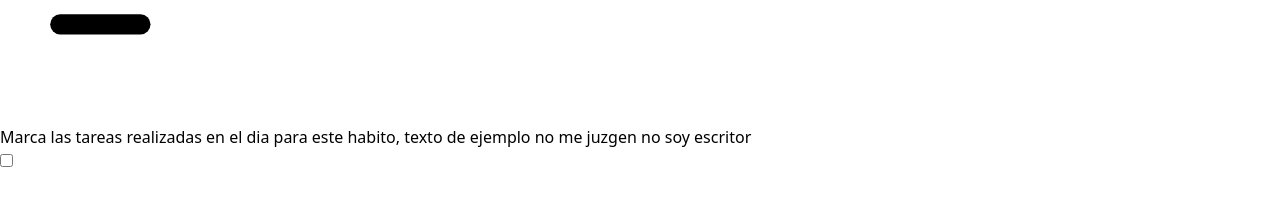
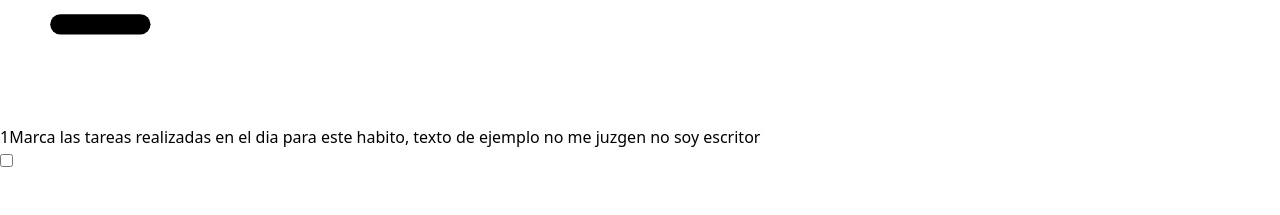
Before and after one commit to TODOPORAPROBAR/cliente-renovado, a React (Vite) app: page /habitos in a window 1280 px wide. Shown: the part 8940-9155 px from the top of the page. Built offline with nearby package versions, Linux system fonts and the light colour scheme; what @material-tailwind/react would draw is missing.

Commit message:
arreglos en la lista de tareas

```diff
--- a/src/pages/Habitos/components/HabitAccordion.jsx
+++ b/src/pages/Habitos/components/HabitAccordion.jsx
@@ -1,15 +1,23 @@
-import React, { useState } from 'react'
+import React, { useState, useEffect } from 'react'
 import { Accordion, AccordionBody, AccordionHeader, Checkbox } from '@material-tailwind/react'
 import getRandomId from '@/helpers/getRandomId'
 
 
-const HabitAccordion = ({ indexHabit, title, description, tasks: listTasks, onClickTask }) => {
+const HabitAccordion = ({ indexHabit, data, onClickTask }) => {
+  const { title, description } = data
   const [open, setOpen] = useState(true)
-  const [tasks, setTasks] = useState(listTasks)
+  const [tasks, setTasks] = useState(data.tasks)
 
   const handleCheckTask = (index) => {
-    onClickTask(indexHabit, index)
+    const list = [...tasks]
+    list[index].checked = !list[index].checked
+    setTasks(list)
   }
+
+  useEffect(() => {
+    onClickTask(indexHabit, tasks)
+  }, [tasks])
+
 
   return (
     <Accordion open={open}>
@@ -25,7 +33,8 @@ const HabitAccordion = ({ indexHabit, title, description, tasks: listTasks, onCl
                 <div key={'task-check-' + getRandomId(4)}>
                   <Checkbox
                     id={"task-check-" + getRandomId(4)}
-                    label={task.description} value={task.checked}
+                    label={task.description}
+                    checked={task.checked}
                     onChange={() => handleCheckTask(index)}
                   />
                 </div>
--- a/src/pages/Habitos/data/index.js
+++ b/src/pages/Habitos/data/index.js
@@ -8,17 +8,17 @@ const templateTasks = [
 export const templateHabits = [
   {
     title: 'Habitos para dormir mejor',
-    description: "Marca las tareas realizadas en el dia para este habito, texto de ejemplo no me juzgen no soy escritor",
-    tasks: templateTasks
+    description: "1Marca las tareas realizadas en el dia para este habito, texto de ejemplo no me juzgen no soy escritor",
+    tasks: JSON.parse(JSON.stringify(templateTasks))
   },
   {
-    title: 'Habitos para dormir mejor',
-    description: "Marca las tareas realizadas en el dia para este habito, texto de ejemplo no me juzgen no soy escritor",
-    tasks: templateTasks
+    title: 'Habitos para dormir mejor2',
+    description: "2Marca las tareas realizadas en el dia para este habito, texto de ejemplo no me juzgen no soy escritor",
+    tasks: JSON.parse(JSON.stringify(templateTasks))
   },
   {
-    title: 'Habitos para dormir mejor',
-    description: "Marca las tareas realizadas en el dia para este habito, texto de ejemplo no me juzgen no soy escritor",
-    tasks: templateTasks
+    title: 'Habitos para dormir mejor3',
+    description: "3Marca las tareas realizadas en el dia para este habito, texto de ejemplo no me juzgen no soy escritor",
+    tasks: JSON.parse(JSON.stringify(templateTasks))
   },
 ]
--- a/src/pages/Habitos/index.jsx
+++ b/src/pages/Habitos/index.jsx
@@ -1,36 +1,35 @@
-import React, { useState } from 'react'
-import { Avatar, Typography, Button } from "@material-tailwind/react";
+import React, { useEffect, useState } from 'react'
+import { Avatar, Button } from "@material-tailwind/react";
 import CountsLayout from './layouts/CountsLayout';
 import HabitAccordion from './components/HabitAccordion';
 import { templateHabits } from './data';
 
 const Habitos = () => {
   const [habits, setHabits] = useState(templateHabits)
-  const [info, setInfo] = useState({
-    complete: 0,
-    incomplete: 0
-  })
+  const [info, setInfo] = useState({ complete: 0, incomplete: 0 })
 
-  const handleCheckHabitTask = (habitIndex, taskIndex) => {
-    setHabits(prev => {
-      const value = prev[habitIndex].tasks[taskIndex].checked
-      prev[habitIndex].tasks[taskIndex].checked = !value
-      return prev
-    })
-    // handleUpdate()
+  const handleUpdateHabits = (index, tasks) => {
+    const listHabits = [...habits]
+    listHabits[index].tasks = tasks
+    setHabits(listHabits)
   }
 
   const handleUpdate = () => {
     let complete = 0
     let incomplete = 0
     habits.forEach(
-      habit => {
-        complete += habit.tasks.filter(task => task.checked).length
-        incomplete += habit.tasks.length - complete
+      ({ tasks }) => {
+        const checkeds = tasks.filter(task => task.checked).length
+        complete += checkeds
+        incomplete = incomplete + (tasks.length - checkeds)
       }
     )
     setInfo({ complete, incomplete })
   }
+
+  useEffect(() => {
+    handleUpdate()
+  }, [habits])
 
   return (
     <>
@@ -56,7 +55,6 @@ const Habitos = () => {
                   </div>
                 </div>
                 <div className="mt-10 flex w-full justify-center px-4 lg:order-3 lg:mt-0 lg:w-4/12 lg:justify-end lg:self-center">
-                  {/* <Button className="bg-blue-400">Conntect</Button> */}
                 </div>
                 <div className="w-full px-4 lg:order-1 lg:w-4/12">
                   <CountsLayout complete={info.complete} incomplete={info.incomplete} days={2} />
@@ -66,29 +64,17 @@ const Habitos = () => {
               <div className="mb-10 border-t border-blue-gray-50 py-6 text-center">
                 <div className="mt-2 flex flex-wrap justify-center">
                   <div className="flex w-full flex-col items-center px-4 lg:w-9/12">
-                    {/* <Typography className="mb-8 font-normal text-blue-gray-500">
-                      An artist of considerable range, Jenna the name taken by
-                      Melbourne-raised, Brooklyn-based Nick Murphy writes,
-                      performs and records all of his own music, giving it a
-                      warm, intimate feel with a solid groove structure. An
-                      artist of considerable range.
-                    </Typography> */}
-                    {/* <Button variant="text">Show more</Button> */}
-
                     {
                       habits.map(
                         (habit, index) =>
                           <HabitAccordion
                             key={'habit-' + index}
                             indexHabit={index}
-                            title={habit.title}
-                            description={habit.description}
-                            tasks={habit.tasks}
-                            onClickTask={handleCheckHabitTask}
+                            data={habit}
+                            onClickTask={handleUpdateHabits}
                           />
                       )
                     }
-
                     <Button onClick={() => console.log(habits)}>Guardar</Button>
                   </div>
                 </div>
```
